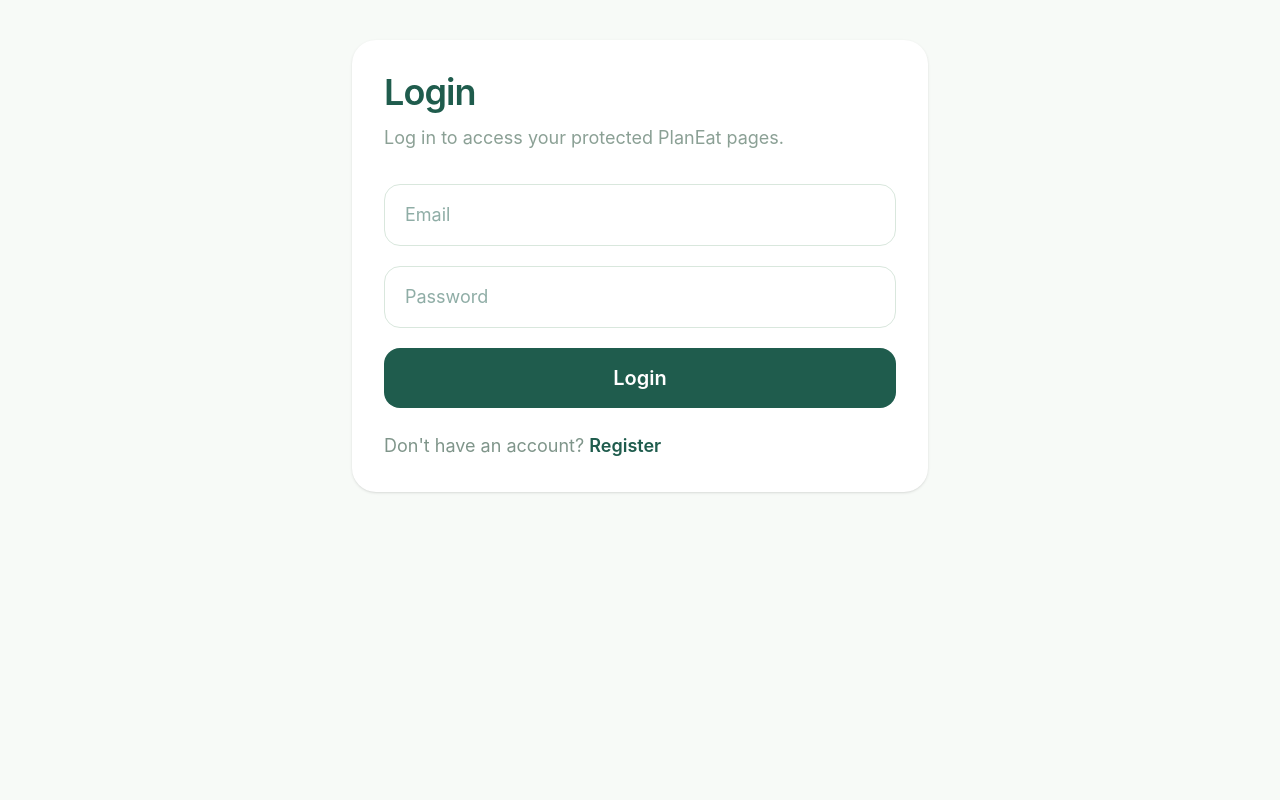
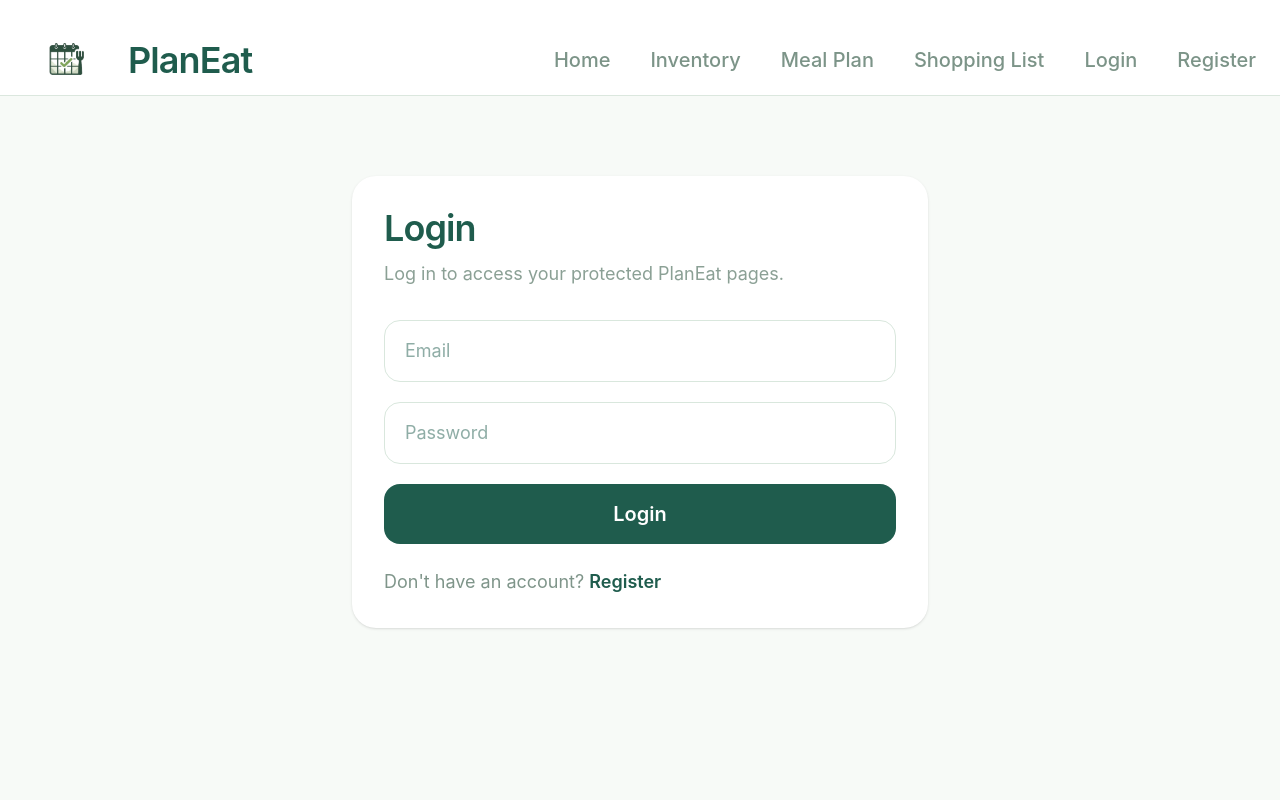
Before and after one commit to TatevikTadevosyan86/PlanEat, a React app in the folder frontend/: page /login in a window 1280 px wide. Shown: the top 800 px of the page. Built offline with nearby package versions, Linux system fonts and the light colour scheme; no server answers; the HTML template or start-up script is replaced by a standard one.

Commit message:
Wrap  auth routes in layout

```diff
--- a/frontend/src/App.jsx
+++ b/frontend/src/App.jsx
@@ -111,9 +111,22 @@ function handleLogout() {
              </ProtectedRoute>
           }
         />
-        <Route path="/login" element={<Login setUser={setUser} setToken={setToken} />} />
-<Route path="/register" element={<Register />} />
-
+        <Route
+  path="/login"
+  element={
+    <Layout user={user} handleLogout={handleLogout}>
+      <Login setUser={setUser} setToken={setToken} />
+    </Layout>
+  }
+/>
+<Route
+  path="/register"
+  element={
+    <Layout user={user} handleLogout={handleLogout}>
+      <Register />
+    </Layout>
+  }
+/>
       </Routes>
     </BrowserRouter>
   )
```
